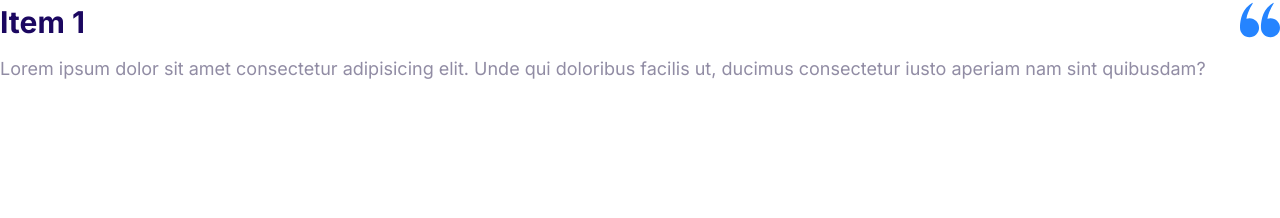
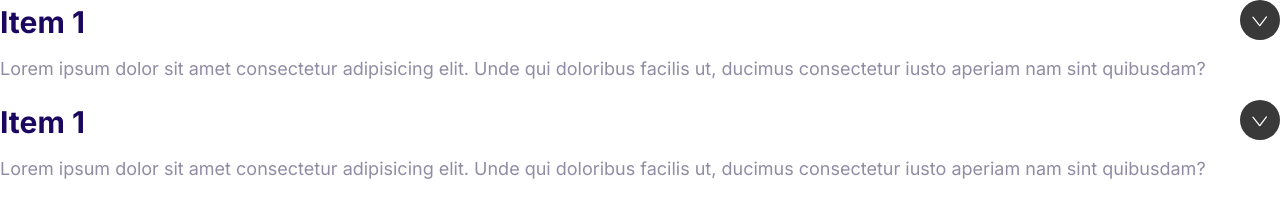
Before and after one commit to geraldikenna/moshify, a plain HTML site: page index.html in a window 1280 px wide. Drawn offline with Linux system fonts and the light colour scheme.

Commit message:
Build collapsible layout (with Chevron showing)

```diff
--- a/index.html
+++ b/index.html
@@ -20,9 +20,28 @@
     <div class="collapsible collapsible--expanded">
       <header class="collapsible__header">
         <h2 class="collapsible__heading">Item 1</h2>
-        <svg class="icon icon--primary collapsible__chevron">
-          <use xlink:href="images/sprite.svg#quotes"></use>
-        </svg>
+        <img
+          class="icon icon--primary collapsible__chevron"
+          src="Images/chevron.svg"
+          alt=""
+        />
+      </header>
+      <div class="collapsible__content">
+        <p>
+          Lorem ipsum dolor sit amet consectetur adipisicing elit. Unde qui
+          doloribus facilis ut, ducimus consectetur iusto aperiam nam sint
+          quibusdam?
+        </p>
+      </div>
+    </div>
+    <div class="collapsible collapsible--expanded">
+      <header class="collapsible__header">
+        <h2 class="collapsible__heading">Item 1</h2>
+        <img
+          class="icon icon--primary collapsible__chevron"
+          src="Images/chevron.svg"
+          alt=""
+        />
       </header>
       <div class="collapsible__content">
         <p>
```
Also changed, not shown: componets/collapsible.html (+16 -8 lines), Images/chevron.svg (added).
